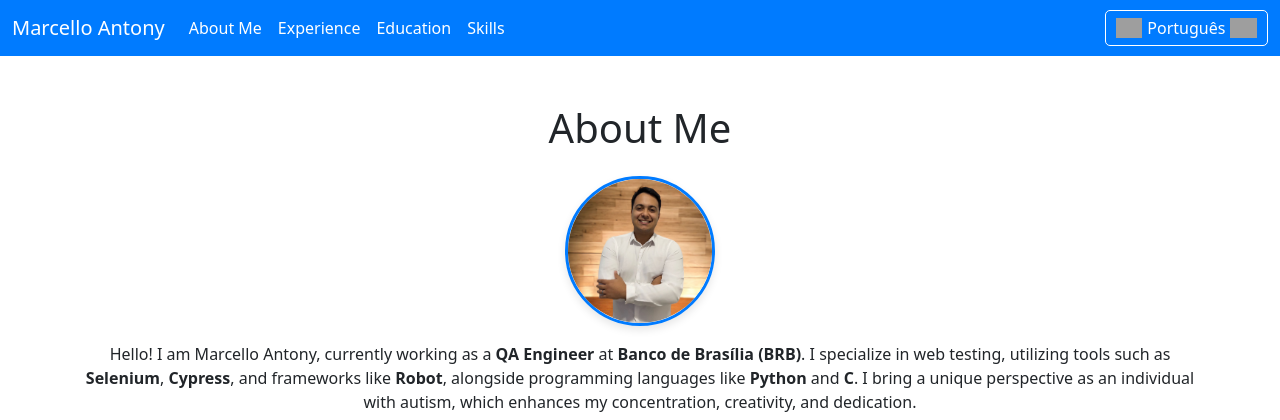
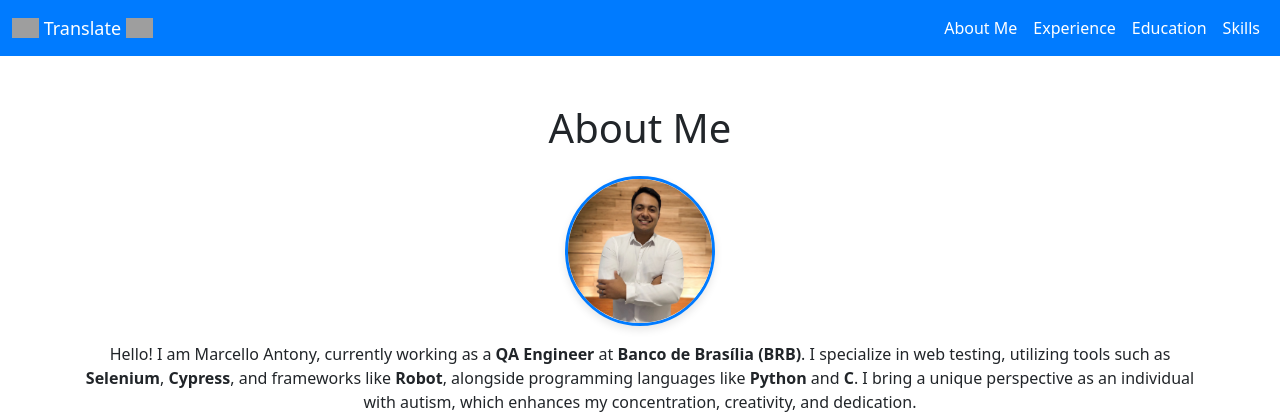
Before and after one commit to marcelloamr/portfolio, a Django app: page / in a window 1280 px wide. Shown: the top 420 px of the page. Run offline with Django 5.2, Linux system fonts and the light colour scheme; grey boxes are pictures that could not be loaded.

Commit message:
tradutor

```diff
--- a/main/templates/base.html
+++ b/main/templates/base.html
@@ -10,7 +10,7 @@
         .navbar {
             background-color: #007bff; /* Blue color */
         }
-        .navbar .nav-link, .navbar .navbar-brand {
+        .navbar .nav-link {
             color: white !important;
         }
         .navbar-toggler {
@@ -19,28 +19,20 @@
         .navbar-toggler-icon {
             background-color: white;
         }
-        .language-button-container {
-            display: flex;
-            justify-content: flex-end; /* Align button to the right by default */
-        }
-        .language-button {
+        .navbar-brand {
             display: flex;
             align-items: center;
             gap: 5px;
             color: white;
             text-decoration: none;
-            padding: 5px 10px;
-            border: 1px solid white;
-            border-radius: 5px;
-            transition: background-color 0.3s, color 0.3s;
+            font-size: 18px;
         }
-        .language-button:hover {
-            background-color: white;
-            color: #007bff;
-        }
-        .flag-icon {
+        .navbar-brand .flag-icon {
             height: 20px;
             width: auto;
+        }
+        .navbar-brand span {
+            color: white;
         }
         footer {
             margin-top: 20px;
@@ -48,38 +40,34 @@
             padding: 10px;
         }
         @media (max-width: 576px) {
-            .language-button-container {
-                justify-content: center; /* Center button on mobile */
-            }
-            .language-button {
-                width: auto; /* Ensure button width adjusts to its content */
+            .navbar-brand {
+                font-size: 16px; /* Adjust font size for mobile */
             }
         }
     </style>
 </head>
 <body>
+    <!-- Navigation Bar -->
     <nav class="navbar navbar-expand-lg">
         <div class="container-fluid">
-            <a class="navbar-brand notranslate" href="/">Marcello Antony</a>
+            <!-- Translate Button (now in the center of the navbar) -->
+            <a href="https://portfolio--aqf2-onrender-com.translate.goog/?_x_tr_sl=en&_x_tr_tl=pt&_x_tr_hl=pt-BR&_x_tr_pto=wapp"
+               class="navbar-brand">
+                <img src="https://upload.wikimedia.org/wikipedia/commons/0/05/Flag_of_Brazil.svg" alt="Brazil Flag" class="flag-icon">
+                <span>Translate</span>
+                <img src="https://upload.wikimedia.org/wikipedia/commons/5/5c/Flag_of_Portugal.svg" alt="Portugal Flag" class="flag-icon">
+            </a>
+            <!-- Navbar Toggler for Mobile -->
             <button class="navbar-toggler" type="button" data-bs-toggle="collapse" data-bs-target="#navbarNav" aria-controls="navbarNav" aria-expanded="false" aria-label="Toggle navigation">
                 <span class="navbar-toggler-icon"></span>
             </button>
             <div class="collapse navbar-collapse" id="navbarNav">
-                <ul class="navbar-nav me-auto">
+                <ul class="navbar-nav ms-auto">
                     <li class="nav-item"><a class="nav-link" href="/">About Me</a></li>
                     <li class="nav-item"><a class="nav-link" href="/experience/">Experience</a></li>
                     <li class="nav-item"><a class="nav-link" href="/education/">Education</a></li>
                     <li class="nav-item"><a class="nav-link" href="/skills/">Skills</a></li>
                 </ul>
-                <!-- Language Button -->
-                <div class="language-button-container ms-auto">
-                    <a href="https://portfolio--aqf2-onrender-com.translate.goog/?_x_tr_sl=en&_x_tr_tl=pt&_x_tr_hl=pt-BR&_x_tr_pto=wapp"
-                       class="language-button">
-                        <img src="https://upload.wikimedia.org/wikipedia/commons/0/05/Flag_of_Brazil.svg" alt="Brazil Flag" class="flag-icon">
-                        <span>Português</span>
-                        <img src="https://upload.wikimedia.org/wikipedia/commons/5/5c/Flag_of_Portugal.svg" alt="Portugal Flag" class="flag-icon">
-                    </a>
-                </div>
             </div>
         </div>
     </nav>
@@ -87,7 +75,7 @@
         {% block content %}{% endblock %}
     </div>
     <footer class="text-center mt-5">
-        <p>&copy; 2025 <span class="notranslate">Marcello Antony</span> | Built with Django and Bootstrap</p>
+        <p>&copy; 2025 Marcello Antony | Built with Django and Bootstrap</p>
     </footer>
 
     <!-- Scripts -->
```
